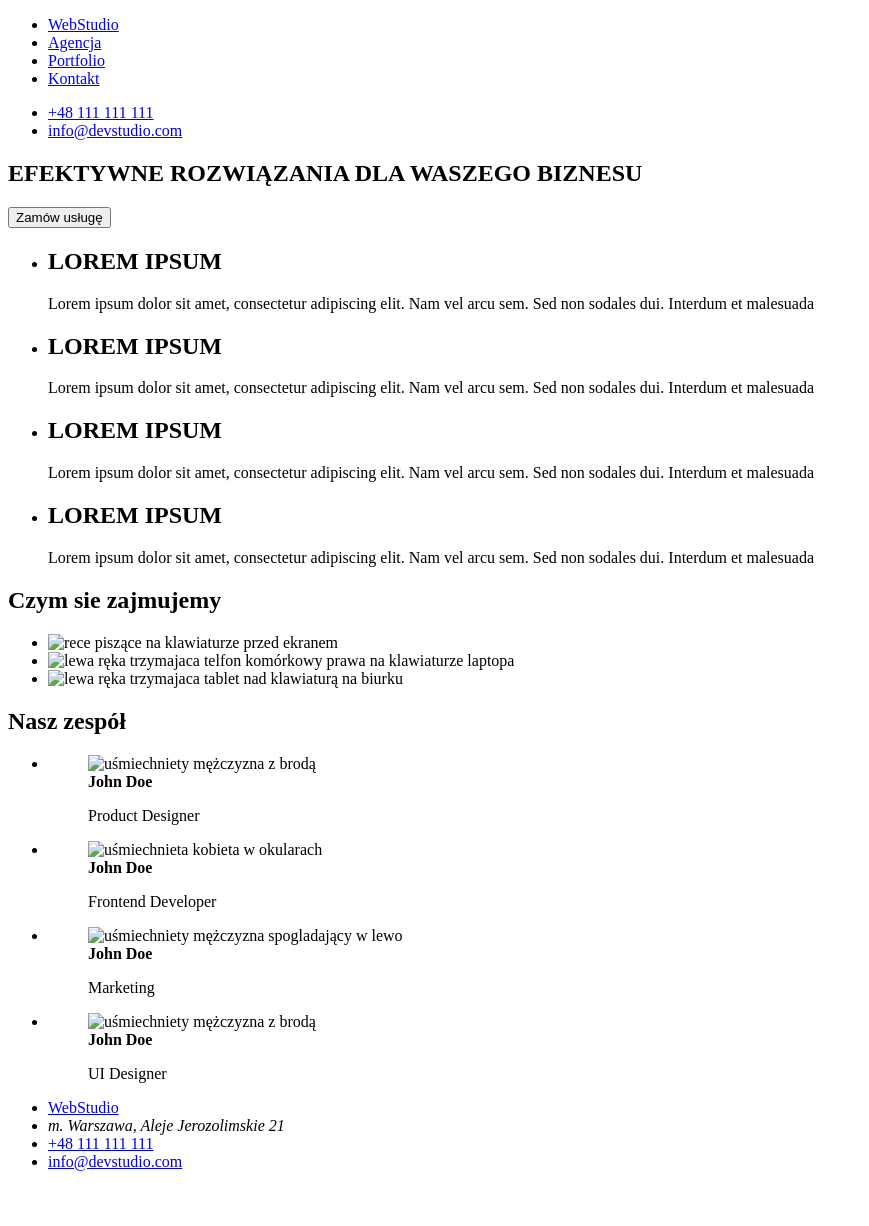
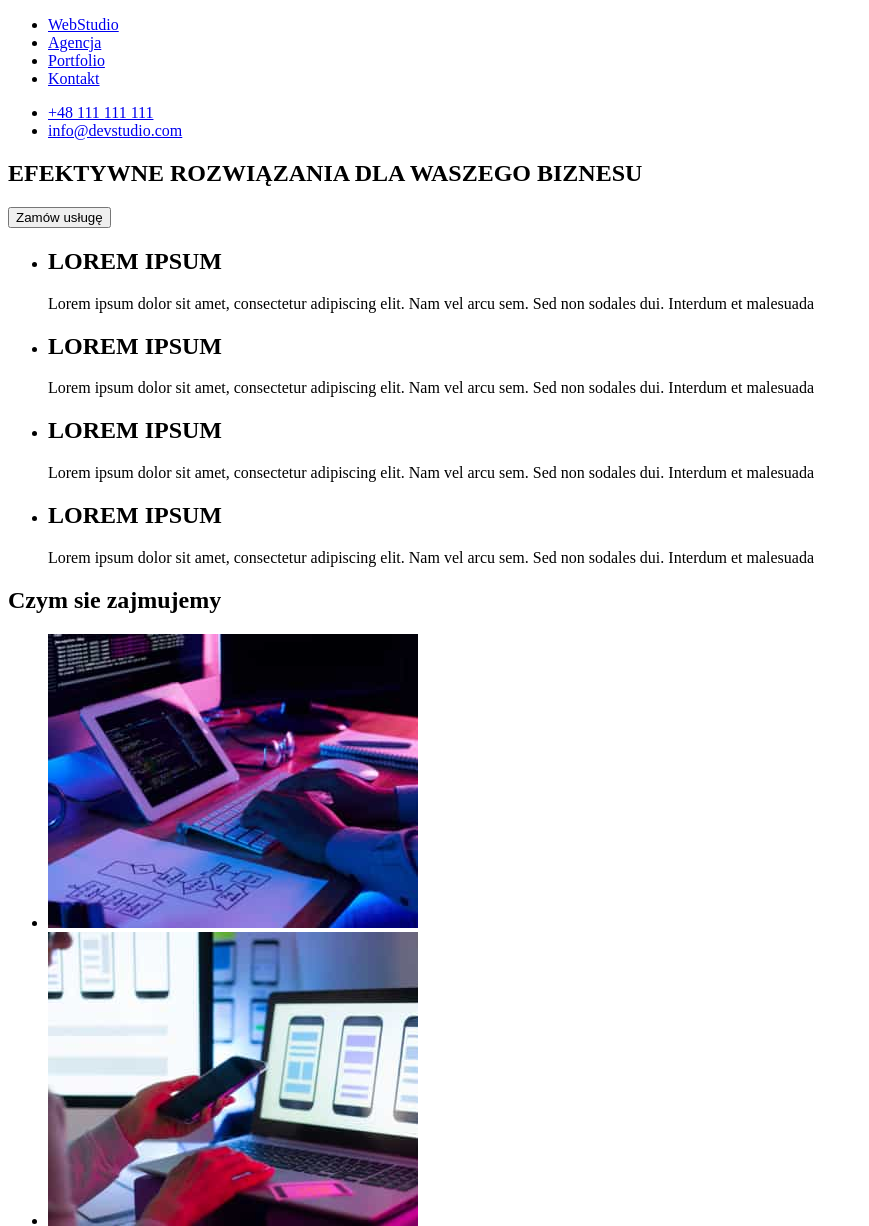
Before and after one commit to sebastianpawlik/goit-markup-hw-01, a plain HTML site: page index.html in a window 1280 px wide. Shown: the top 1226 px of the page, without its empty margins (0-869 px from the left). Before the commit the page ends 1187 px from the top, so only its background shows below. Drawn offline with Linux system fonts and the light colour scheme; the site is published under a folder, as on GitHub Pages, so addresses that start at the root find nothing.

Commit message:
images path corrected

```diff
--- a/index.html
+++ b/index.html
@@ -68,13 +68,13 @@
         <h2>Czym sie zajmujemy</h2>
         <ul>
             <li>
-                <img src="/images/whatwedo1.jpg" alt="rece piszące na klawiaturze przed ekranem" width="370" height="294">
+                <img src="images/whatwedo1.jpg" alt="rece piszące na klawiaturze przed ekranem" width="370" height="294">
             </li>
             <li>
-                <img src="/images/whatwedo2.jpg" alt="lewa ręka trzymajaca telfon komórkowy prawa na klawiaturze laptopa" width="370" height="294">
+                <img src="images/whatwedo2.jpg" alt="lewa ręka trzymajaca telfon komórkowy prawa na klawiaturze laptopa" width="370" height="294">
             </li>
             <li>
-                <img src="/images/whatwedo3.jpg" alt="lewa ręka trzymajaca tablet nad klawiaturą na biurku" width="370" height="294">
+                <img src="images/whatwedo3.jpg" alt="lewa ręka trzymajaca tablet nad klawiaturą na biurku" width="370" height="294">
             </li>
         </ul>
     </section>
@@ -83,7 +83,7 @@
         <ul>
             <li>
                 <figure>
-                    <img src="/images/johndoe1.jpg" alt="uśmiechniety mężczyzna z brodą" width="270" height="260">
+                    <img src="images/johndoe1.jpg" alt="uśmiechniety mężczyzna z brodą" width="270" height="260">
                     <figcaption>
                         <strong>John Doe</strong>
                         <div>
@@ -94,7 +94,7 @@
             </li>
             <li>
                 <figure>
-                    <img src="/images/johndoe2.jpg" alt="uśmiechnieta kobieta w okularach" width="270" height="260">
+                    <img src="images/johndoe2.jpg" alt="uśmiechnieta kobieta w okularach" width="270" height="260">
                     <figcaption>
                         <strong>John Doe</strong>
                         <div>
@@ -105,7 +105,7 @@
             </li>
             <li>
                 <figure>
-                    <img src="/images/johndoe3.jpg" alt="uśmiechniety mężczyzna spogladający w lewo" width="270" height="260">
+                    <img src="images/johndoe3.jpg" alt="uśmiechniety mężczyzna spogladający w lewo" width="270" height="260">
                     <figcaption>
                         <strong>John Doe</strong>
                         <div>
@@ -116,7 +116,7 @@
             </li>
             <li>
                 <figure>
-                    <img src="/images/johndoe4.jpg" alt="uśmiechniety mężczyzna z brodą" width="270" height="260">
+                    <img src="images/johndoe4.jpg" alt="uśmiechniety mężczyzna z brodą" width="270" height="260">
                     <figcaption>
                         <strong>John Doe</strong>
                         <div>
```
